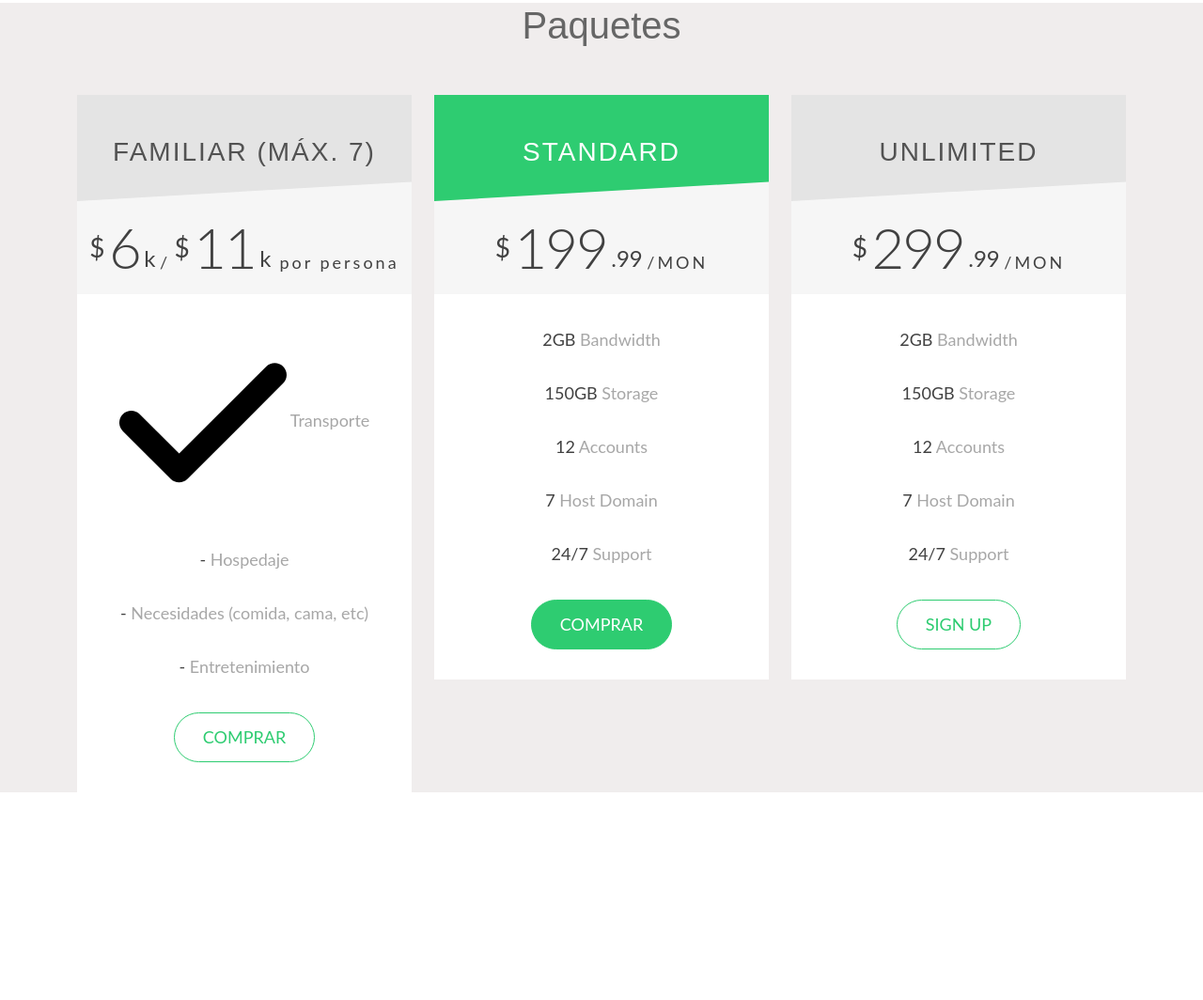
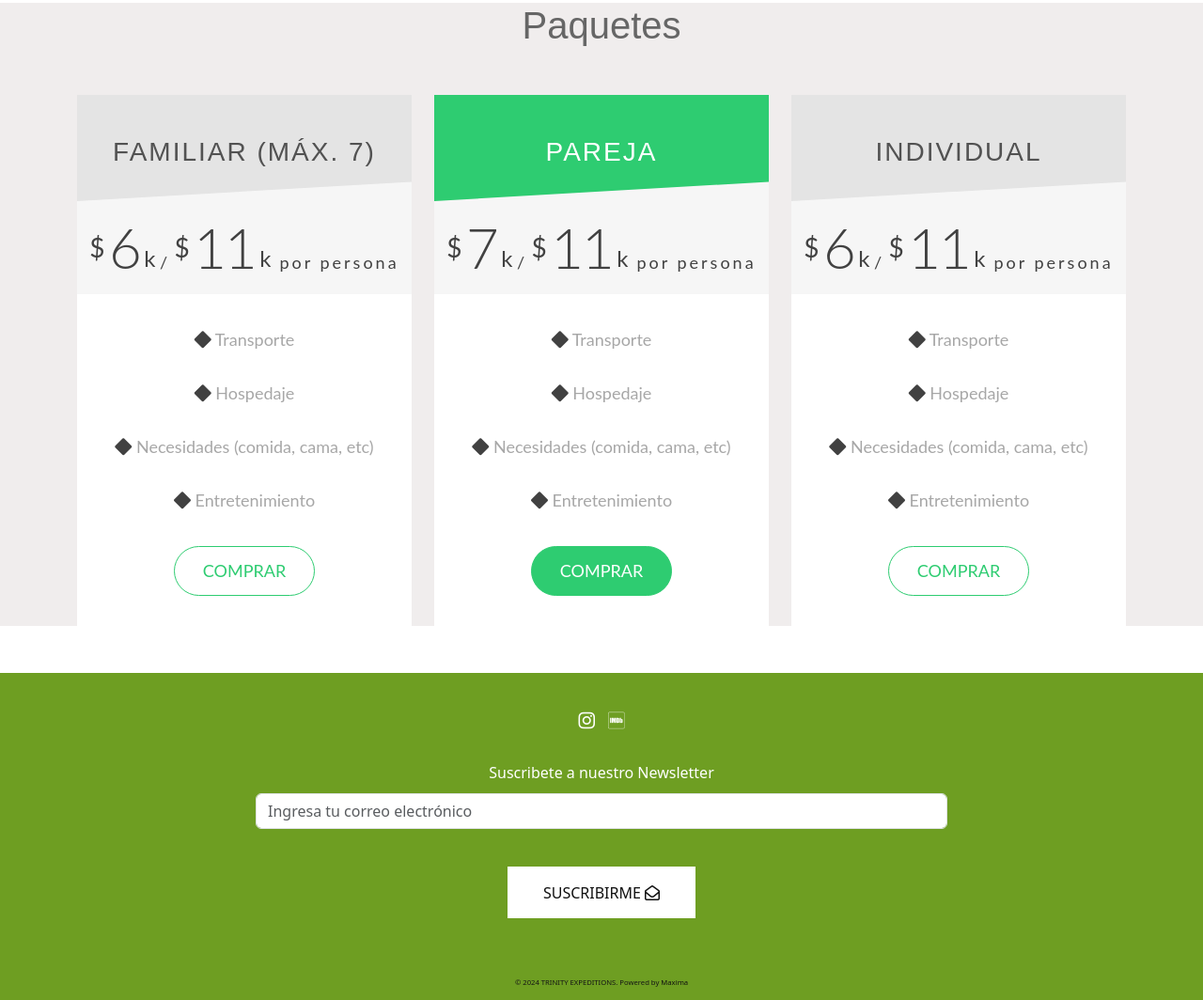
Before and after one commit to T-Carri/trinity, a plain HTML site: page index.html in a window 1280 px wide. Shown: the part 2138-3202 px from the top of the page at 94% size. Before the commit the page ends 3031 px from the top, so only its background shows below. Drawn offline with nearby package versions, Linux system fonts and the light colour scheme.

Commit message:
04032024-1147

```diff
--- a/index.html
+++ b/index.html
@@ -7,6 +7,15 @@
     <link rel="stylesheet" href="style.css">
     <link href="https://cdn.jsdelivr.net/npm/bootstrap@5.3.3/dist/css/bootstrap.min.css" rel="stylesheet" integrity="sha384-QWTKZyjpPEjISv5WaRU9OFeRpok6YctnYmDr5pNlyT2bRjXh0JMhjY6hW+ALEwIH" crossorigin="anonymous">
     <script src="https://cdn.jsdelivr.net/npm/chart.js"></script>
+
+
+
+    <!-- Favicon -->
+    <!-- <link href="img/favicon.png" rel="icon"> -->
+
+       <!-- FontAwesome Icons core CSS -->
+       <link href="blog/css/font-awesome.min.css" rel="stylesheet">
+       <link href="https://cdnjs.cloudflare.com/ajax/libs/font-awesome/6.2.1/css/all.min.css" rel="stylesheet">
 </head>
 <body>
     <header>
@@ -326,15 +335,10 @@
                                     <!--FEATURE LIST START-->
                                     <div class="generic_feature_list">
                                       <ul>
-                                          <li><span >
-
-             <svg  class="bi bi-arrow-up-right-square w-50 h-50"  xmlns="http://www.w3.org/2000/svg" viewBox="0 0 448 512">
-                <path d="M438.6 105.4c12.5 12.5 12.5 32.8 0 45.3l-256 256c-12.5 12.5-32.8 12.5-45.3 0l-128-128c-12.5-12.5-12.5-32.8 0-45.3s32.8-12.5 45.3 0L160 338.7 393.4 105.4c12.5-12.5 32.8-12.5 45.3 0z"/>
-                 </svg>
-                                          </span> Transporte</li>
-                                            <li><span>-</span> Hospedaje</li>
-                                            <li><span>-</span> Necesidades (comida, cama, etc)</li>
-                                            <li><span>-</span> Entretenimiento</li>
+                                          <li><span > <i class="fa-solid fa-diamond"></i></span> Transporte</li>
+                                            <li><span> <i class="fa-solid fa-diamond"></i></span> Hospedaje</li>
+                                            <li><span> <i class="fa-solid fa-diamond"></i></span> Necesidades (comida, cama, etc)</li>
+                                            <li><span> <i class="fa-solid fa-diamond"></i></span> Entretenimiento</li>
 
                                         </ul>
                                     </div>
@@ -365,7 +369,7 @@
                                           <!--HEAD START-->
                                             <div class="head_bg"></div>
                                             <div class="head">
-                                                <span>Standard</span>
+                                                <span>Pareja</span>
                                             </div>
                                             <!--//HEAD END-->
 
@@ -376,9 +380,14 @@
                                         <div class="generic_price_tag clearfix">
                                             <span class="price">
                                                 <span class="sign">$</span>
-                                                <span class="currency">199</span>
-                                                <span class="cent">.99</span>
-                                                <span class="month">/MON</span>
+                                                <span class="currency">7</span>
+                                                <span class="cent">k</span>
+                                                <span class="month">/</span>
+                                                <span class="sign">$</span>
+                                                <span class="currency">11</span>
+                                                <span class="cent">k</span>
+                                                <span class="cent"> </span>
+                                                <span class="month">por persona</span>
                                             </span>
                                         </div>
                                         <!--//PRICE END-->
@@ -389,11 +398,11 @@
                                     <!--FEATURE LIST START-->
                                     <div class="generic_feature_list">
                                         <ul>
-                                          <li><span>2GB</span> Bandwidth</li>
-                                            <li><span>150GB</span> Storage</li>
-                                            <li><span>12</span> Accounts</li>
-                                            <li><span>7</span> Host Domain</li>
-                                            <li><span>24/7</span> Support</li>
+                                            <li><span > <i class="fa-solid fa-diamond"></i></span> Transporte</li>
+                                              <li><span> <i class="fa-solid fa-diamond"></i></span> Hospedaje</li>
+                                              <li><span> <i class="fa-solid fa-diamond"></i></span> Necesidades (comida, cama, etc)</li>
+                                              <li><span> <i class="fa-solid fa-diamond"></i></span> Entretenimiento</li>
+
                                           </ul>
                                       </div>
                                     <!--//FEATURE LIST END-->
@@ -422,7 +431,7 @@
                                           <!--HEAD START-->
                                             <div class="head_bg"></div>
                                             <div class="head">
-                                                <span>Unlimited</span>
+                                                <span>Individual</span>
                                             </div>
                                             <!--//HEAD END-->
 
@@ -433,9 +442,14 @@
                                         <div class="generic_price_tag clearfix">
                                             <span class="price">
                                                 <span class="sign">$</span>
-                                                <span class="currency">299</span>
-                                                <span class="cent">.99</span>
-                                                <span class="month">/MON</span>
+                                                <span class="currency">6</span>
+                                                <span class="cent">k</span>
+                                                <span class="month">/</span>
+                                                <span class="sign">$</span>
+                                                <span class="currency">11</span>
+                                                <span class="cent">k</span>
+                                                <span class="cent"> </span>
+                                                <span class="month">por persona</span>
                                             </span>
                                         </div>
                                         <!--//PRICE END-->
@@ -446,18 +460,18 @@
                                     <!--FEATURE LIST START-->
                                     <div class="generic_feature_list">
                                         <ul>
-                                          <li><span>2GB</span> Bandwidth</li>
-                                            <li><span>150GB</span> Storage</li>
-                                            <li><span>12</span> Accounts</li>
-                                            <li><span>7</span> Host Domain</li>
-                                            <li><span>24/7</span> Support</li>
+                                            <li><span > <i class="fa-solid fa-diamond"></i></span> Transporte</li>
+                                              <li><span> <i class="fa-solid fa-diamond"></i></span> Hospedaje</li>
+                                              <li><span> <i class="fa-solid fa-diamond"></i></span> Necesidades (comida, cama, etc)</li>
+                                              <li><span> <i class="fa-solid fa-diamond"></i></span> Entretenimiento</li>
+
                                           </ul>
                                       </div>
                                     <!--//FEATURE LIST END-->
 
                                     <!--BUTTON START-->
                                     <div class="generic_price_btn clearfix">
-                                      <a class="" href="">Sign up</a>
+                                      <a class="" href="">Comprar</a>
                                     </div>
                                     <!--//BUTTON END-->
 
@@ -473,9 +487,40 @@
 
     </div>
      <!-- footer -->
-     <div>
 
+     <footer class="footer" style="background-color: #6e9e22 !important; padding-bottom: 0; padding-top: 40px; padding-bottom: 10px;">
+        <div class="container">
+            <div class="row">
+                <div class="col-lg-8 offset-lg-2">
+                    <div class="widget">
+                        <div class="footer-text text-center">
+                            <!-- <a href="https://sakuratalento.com"><img src="blog/images/version/garden-footer-logo.png" class="img-fluid" style="width: 35%;"></a> -->
+                            <div class="social">
+                                <a target="_blank"><i class="fab fa-instagram" style="color:white; font-size: 20px; margin-right: 05px;"></i></a>
+                                <a target="_blank"><i class="fab fa-imdb" style="color:white; font-size: 20px; margin-left: 05px;"></i></a>
                             </div>
+
+                            <div class="newsletter-widget text-center" style="margin-top: 30px;">
+                                <label style="margin-bottom: 10px; color: white;">Suscribete a nuestro Newsletter</label>
+                                <div class="form-inline" style="align-items: center;">
+                                    <input id="newsemail" type="text" class="form-control" placeholder="Ingresa tu correo electrónico">
+                                    <button type="button" style="margin-top: 5vh; background-color: white !important; cursor: pointer; color: #101010 !important; width: 200px; height: 55px; border: none;">SUSCRIBIRME <i class="fa fa-envelope-open-o"></i></button>
+                                </div>
+                            </div>
+                        </div>
+                    </div>
+                </div>
+            </div>
+            <div class="row">
+                <div class="col-md-12 text-center">
+                    <br>
+                    <br>
+                    <label id="footertxt" style=" font-weight: 400; font-size: 0.6vw; color: #151515; padding-top: 15px;">© 2024 TRINITY EXPEDITIONS. Powered by <a style="text-decoration: none; color: #101010 !important"  target="_blank">Maxima</a>
+                </div>
+            </div>
+        </div>
+    </footer>
+
     <script src="app.js"></script>
     <script>
         // Datos del gráfico
```
Lines whose indentation alone changed are shown as unchanged.
